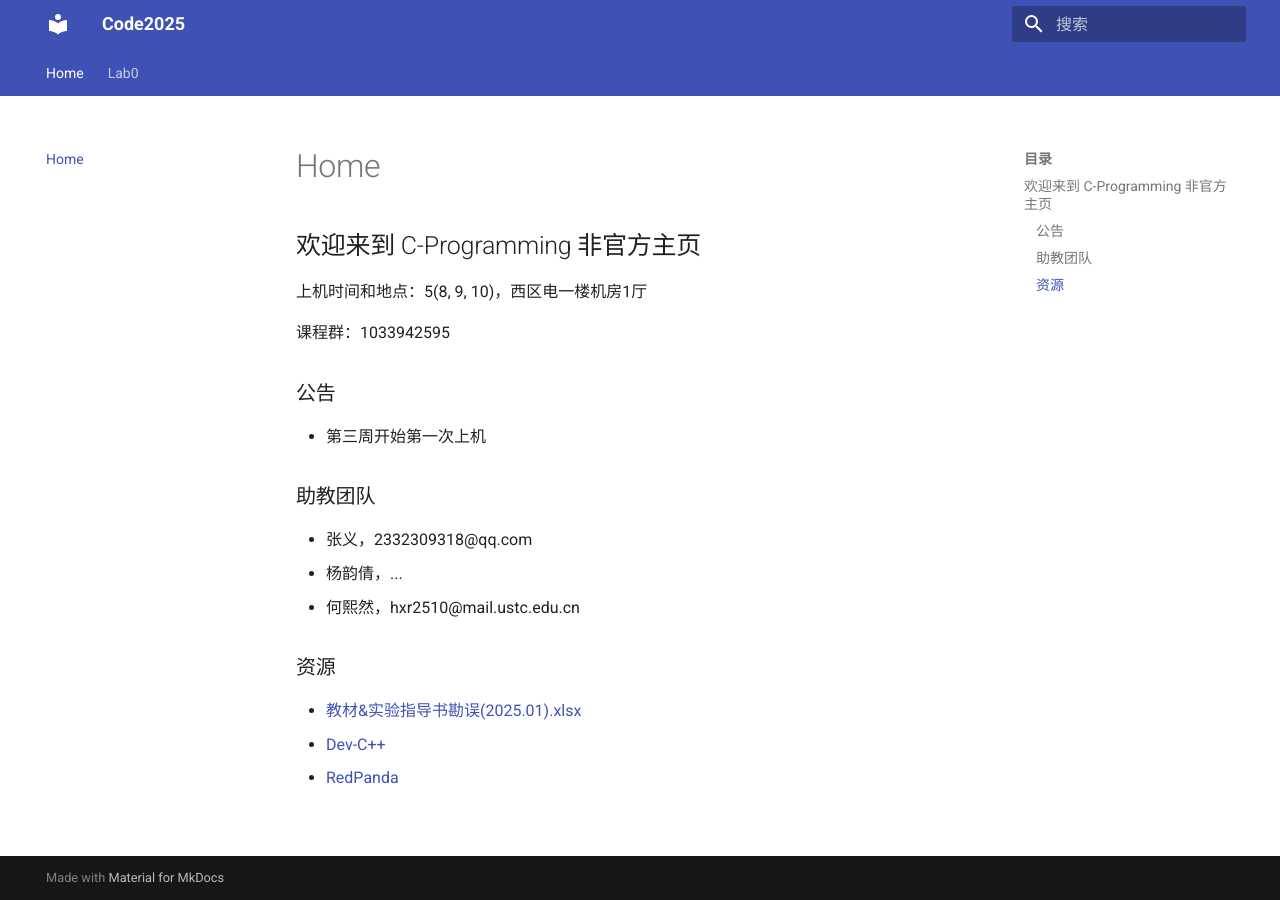
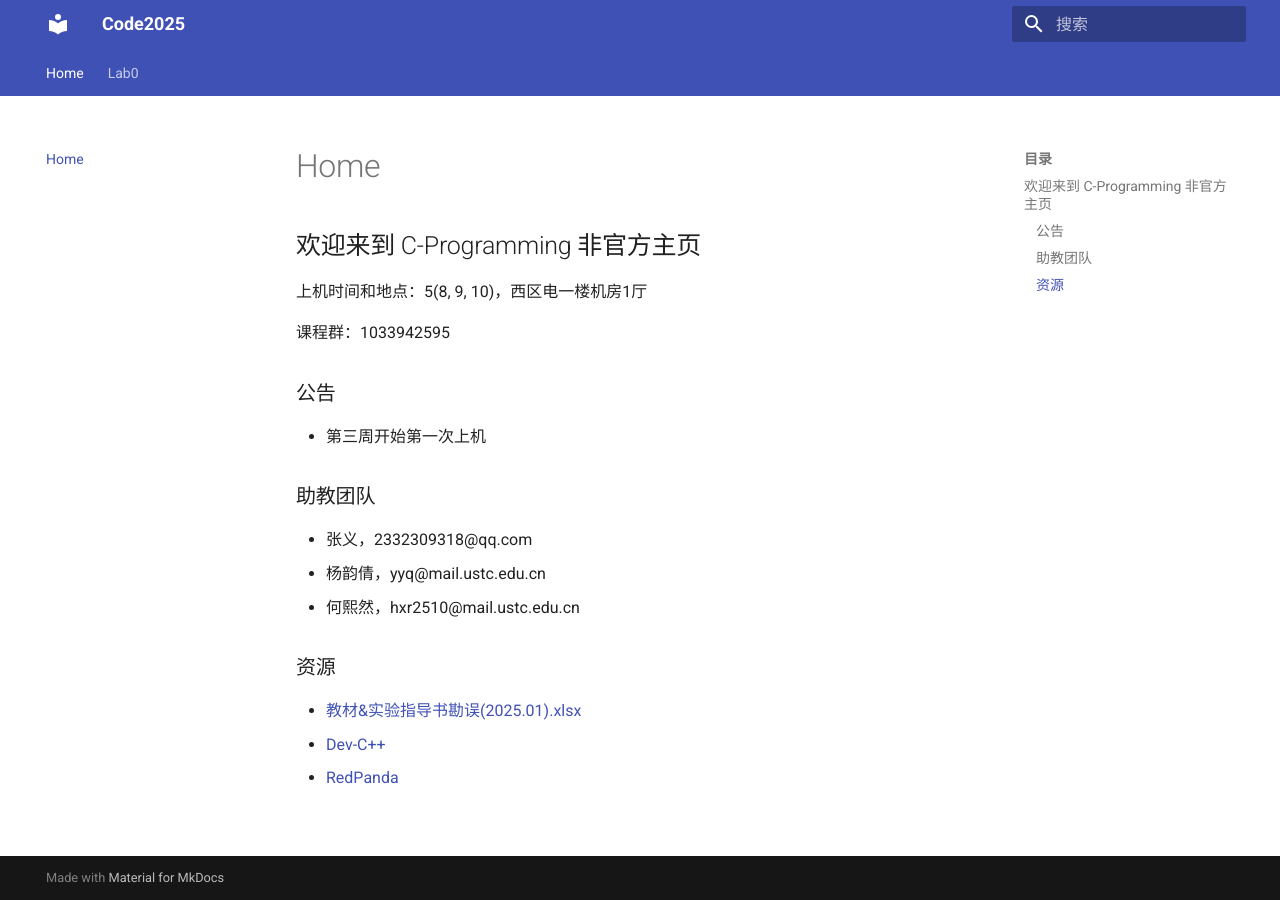
Before and after one commit to Tsincy-Peacy/Code2025, an MkDocs documentation site: the page built from docs/index.md, in a window 1280 px wide. Built offline with MkDocs 1.6.1 and Material for MkDocs 9.7.7, drawn with Linux system fonts in a browser that asks for light colours.

Commit message:
Update contact email for 杨韵倩

```diff
--- a/docs/index.md
+++ b/docs/index.md
@@ -17,7 +17,7 @@
 ### 助教团队
 
 - 张义，2332309318@qq.com
-- 杨韵倩，...
+- 杨韵倩，yyq@mail.ustc.edu.cn
 - 何熙然，hxr2510@mail.ustc.edu.cn
 
 
```
